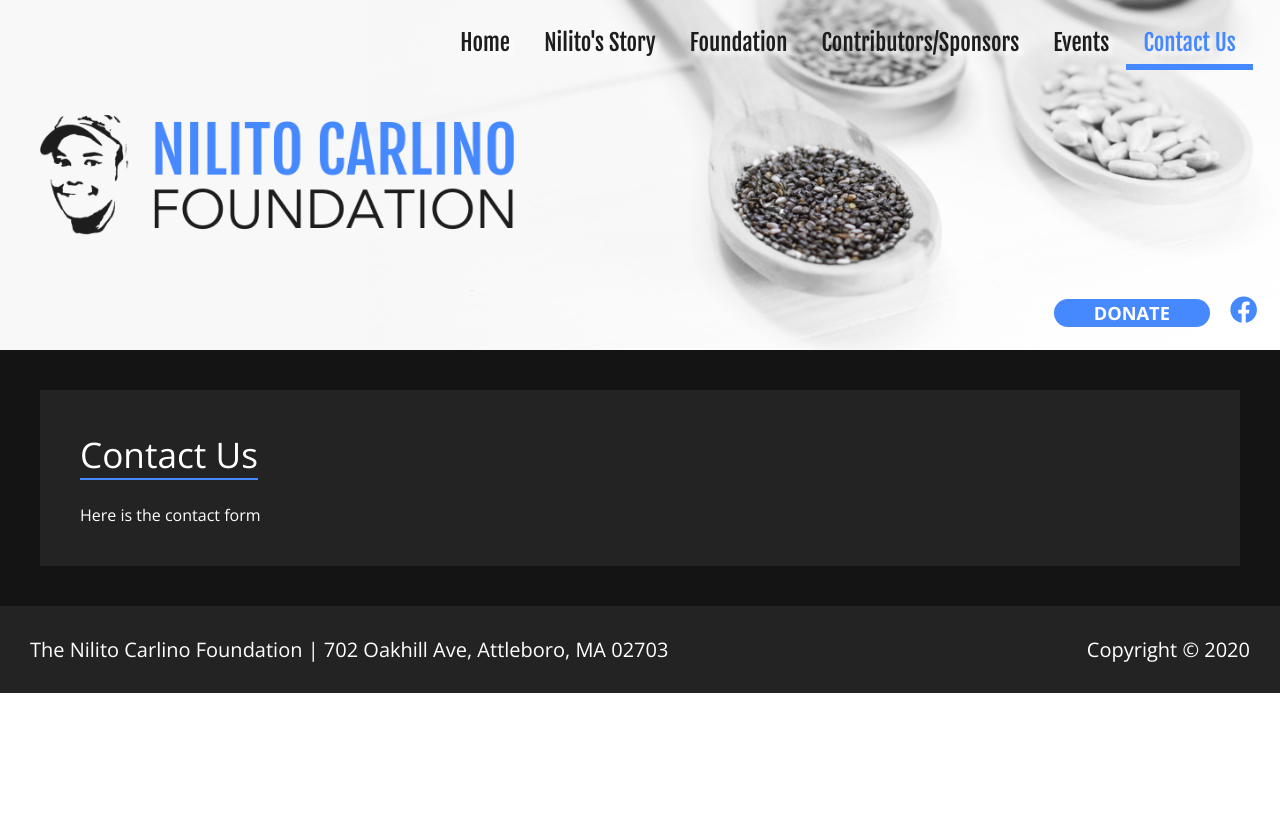
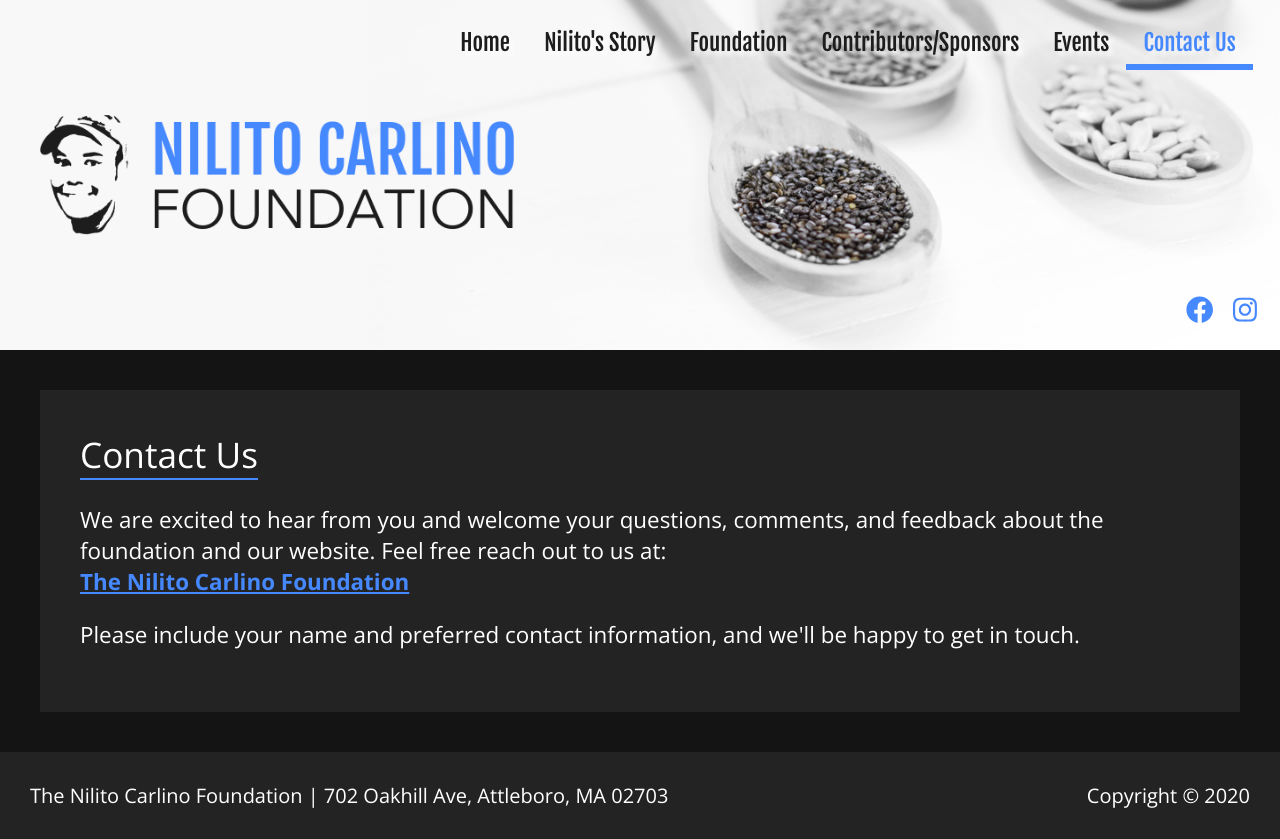
Before and after one commit to NilitoCarlinoFoundation/nilitocarlinofoundation.github.io, a React (Create React App) app: page /contact in a window 1280 px wide. Before the commit the page ends 800 px from the top, so only its background shows below. Built offline with nearby package versions, Linux system fonts and the light colour scheme.

Commit message:
Add contact info and fix .App and .wrapper spacing

```diff
--- a/src/components/App.js
+++ b/src/components/App.js
@@ -24,6 +24,7 @@
   return (
     <Router>
       <div className="App">
+        <div className="wrapper">
           <Header />
             {/* A <Switch> looks through its children <Route>s and
              renders the first one that matches the current URL. */}
@@ -48,6 +49,7 @@
             </Route>
 
           </Switch>
+        </div>
         <Footer />
       </div>
     </Router>
--- a/src/components/Footer/Footer.css
+++ b/src/components/Footer/Footer.css
@@ -4,4 +4,5 @@
   justify-content: space-between;
   padding: 30px;
   font-size: 1.25em;
+  flex-shrink: 0;
 }
--- a/src/components/Header/Donate/Donate.css
+++ b/src/components/Header/Donate/Donate.css
@@ -4,7 +4,7 @@
 	align-self: flex-end;
 }
 
-.Donate-facebook {
+.Donate-icon {
 	color: #4688fe;
 	margin-left: 20px;
 	font-size: 1.2em;
--- a/src/components/Header/Donate/Donate.js
+++ b/src/components/Header/Donate/Donate.js
@@ -6,14 +6,14 @@
 export default function Donate() {
   return (
     <div className="Donate">
-      <a
+{/*}      <a
         href="https://www.facebook.com/pages/category/Charity-Organization/Nilito-Carlino-Foundation-102451708055048/"
         className="button-link"
         target="_blank"
         rel="noopener noreferrer"
       >
         Donate
-      </a>
+      </a> */}
 
       <a
         href="https://www.facebook.com/pages/category/Charity-Organization/Nilito-Carlino-Foundation-102451708055048/"
@@ -21,10 +21,22 @@
         rel="noopener noreferrer"
       >
         <FontAwesomeIcon
-          className="Donate-facebook"
+          className="Donate-icon"
           icon={["fab", "facebook"]}
         />
       </a>
+
+      <a
+        href="https://www.instagram.com/Nilitocarlinofoundation/"
+        target="_blank"
+        rel="noopener noreferrer"
+      >
+        <FontAwesomeIcon
+          className="Donate-icon"
+          icon={["fab", "instagram"]}
+        />
+      </a>
+
     </div>
   );
 }
--- a/src/components/Pages/Contact/Contact.js
+++ b/src/components/Pages/Contact/Contact.js
@@ -6,8 +6,13 @@
 
       <div className="content">
         <h1>Contact Us</h1>
-        <div className="contact-us">
-          Here is the contact form
+        <div className="content-text">
+          We are excited to hear from you and welcome your questions, comments, and feedback about the foundation and our
+          website. Feel free reach out to us at:
+          <br />
+          <a className="text-link" href="mailto:rrcarlino3@gmail.com"> The Nilito Carlino Foundation </a>
+
+          <p>Please include your name and preferred contact information, and we'll be happy to get in touch.</p>
         </div>
       </div>
 
--- a/src/components/Pages/Events/Events.js
+++ b/src/components/Pages/Events/Events.js
@@ -10,30 +10,30 @@
 easter standard time.*/
 
 const eventList = [
-  {
-    id: 1,
-    date: new Date('2020-07-01T08:00:00-04:00'),
-    name: 'Run Fast Road Race',
-    address: 'Marathon Park, 789 Park St, Attleboro, MA 12345',
-    buttonName: 'Registration Closed',
-    url: null
-  },
-  {
-    id: 2,
-    date: new Date('2020-09-28T09:00:00-04:00'),
-    name: 'Run Slow Road Race',
-    address: 'Half Marathon Park, 987 La La Lane, Wala Wala, WA 12345',
-    buttonName: 'Register',
-    url: null
-  },
-  {
-    id: 3,
-    date: new Date('2019-06-01T09:00:00-04:00'),
-    name: 'What the Hill Road Race',
-    address: 'Tall Hill Park, 111 Hill St, Attleboro, MA 12345',
-    buttonName: 'Results',
-    url: null
-  }
+  // {
+  //   id: 1,
+  //   date: new Date('2020-07-01T08:00:00-04:00'),
+  //   name: 'Run Fast Road Race',
+  //   address: 'Marathon Park, 789 Park St, Attleboro, MA 12345',
+  //   buttonName: 'Registration Closed',
+  //   url: null
+  // },
+  // {
+  //   id: 2,
+  //   date: new Date('2020-09-28T09:00:00-04:00'),
+  //   name: 'Run Slow Road Race',
+  //   address: 'Half Marathon Park, 987 La La Lane, Wala Wala, WA 12345',
+  //   buttonName: 'Register',
+  //   url: null
+  // },
+  // {
+  //   id: 3,
+  //   date: new Date('2019-06-01T09:00:00-04:00'),
+  //   name: 'What the Hill Road Race',
+  //   address: 'Tall Hill Park, 111 Hill St, Attleboro, MA 12345',
+  //   buttonName: 'Results',
+  //   url: null
+  // }
 ];
 
 const useEvents = (events) =>
@@ -69,8 +69,9 @@
       <div className="Events-content">
         <div className="content Events-upcoming">
           <h1>Upcoming Events</h1>
+            <div><h2>Coming Soon!!</h2></div>
 
-          {upcomingEvents.map(event =>
+ {/*         {upcomingEvents.map(event =>
             <Event
               key={event.id}
               date={event.date}
@@ -80,6 +81,7 @@
               url={event.url}
             />
           )}
+*/}
         </div>
 
 {/* Uncomment the section below to populate the "Past Events" section of the Events page */}
--- a/src/components/Pages/Foundation/Foundation.js
+++ b/src/components/Pages/Foundation/Foundation.js
@@ -15,7 +15,7 @@
 
           The Nilito Carlino Foundation was established to raise funds for an annual academic scholarship for students pursuing
           a career in Culinary Arts and Business Management. Nick loved to cook and was enthusiastic about his culinary studies,
-          having simultaneously attended Culinary Arts and Business Management program at Johnson and Wales University
+          having simultaneously attended the Culinary Arts and Business Management program at Johnson and Wales University
           in Providence, RI while a student at Attleboro High School. <br></br>
           <br></br>
 
--- a/src/components/Pages/Sponsors/Sponsors.js
+++ b/src/components/Pages/Sponsors/Sponsors.js
@@ -33,12 +33,12 @@
 					Thank you to our wonderful sponsors for your never-ending support:
 						<ul className="Sponsors-list">
 							<li><FontAwesomeIcon className="star-gold" icon={faStar} /> Dyer Funeral Home</li>
-							<li><FontAwesomeIcon className="star-gold" icon={faStar} /> Asics</li>
+	{/*						<li><FontAwesomeIcon className="star-gold" icon={faStar} /> Asics</li>
 							<li><FontAwesomeIcon className="star-gold" icon={faStar} /> The North Face</li>
 							<li><FontAwesomeIcon className="star-silver" icon={faStar} /> Cambridge Culinary</li>
 							<li><FontAwesomeIcon className="star-bronze" icon={faStar} /> Boston Strong</li>
 							<li><FontAwesomeIcon className="star-bronze" icon={faStar} /> Macfarlane Energy</li>
-							<li><FontAwesomeIcon className="star-bronze" icon={faStar} /> Attleboro Bank</li>
+							<li><FontAwesomeIcon className="star-bronze" icon={faStar} /> Attleboro Bank</li>*/}
 						</ul>
 				</div>
 			</div>
--- a/src/styles/App.css
+++ b/src/styles/App.css
@@ -1,8 +1,24 @@
+html, body, #root {
+  height: 100%;
+}
+
+body {
+  display: flex;
+  flex-direction: column;
+}
+
 .App {
   text-align: center;
   background-color: #141414;
   color: #fff;
   font-family: 'Open Sans', sans-serif;
+  display: flex;
+  flex-direction: column;
+  min-height: 100vh;
+}
+
+.wrapper {
+  flex: 1 0 auto;
 }
 
 /*to use this button style, you must put a button html tag in your .js file*/
@@ -22,6 +38,11 @@
 
 a.button-link:visited {
   text-decoration: none;
+}
+
+a.text-link {
+  color: #4688fe;
+  font-weight: bold;
 }
 
 h1 {
```
Lines whose indentation alone changed are shown as unchanged.
